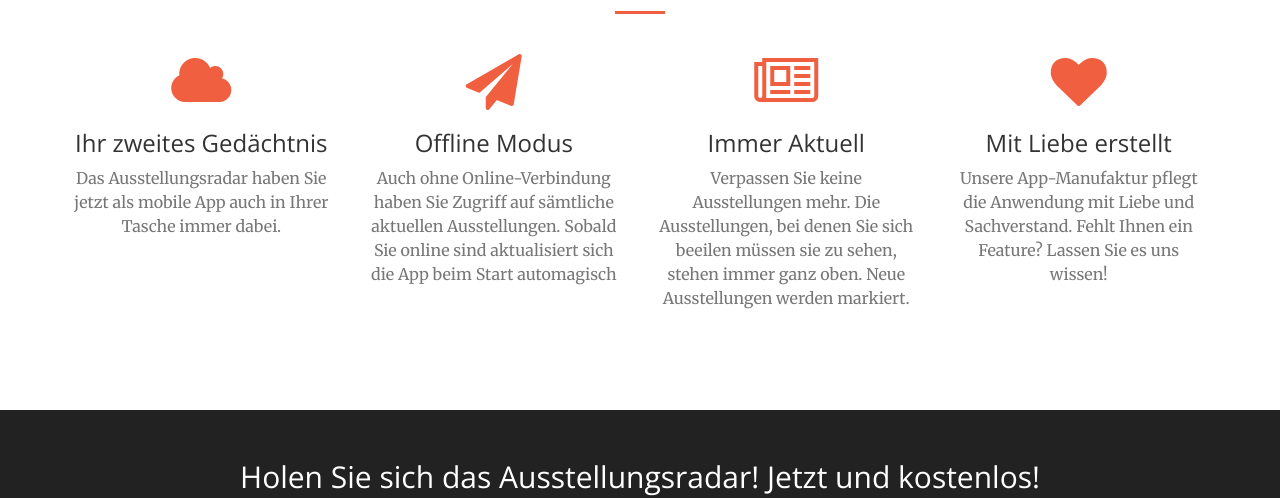
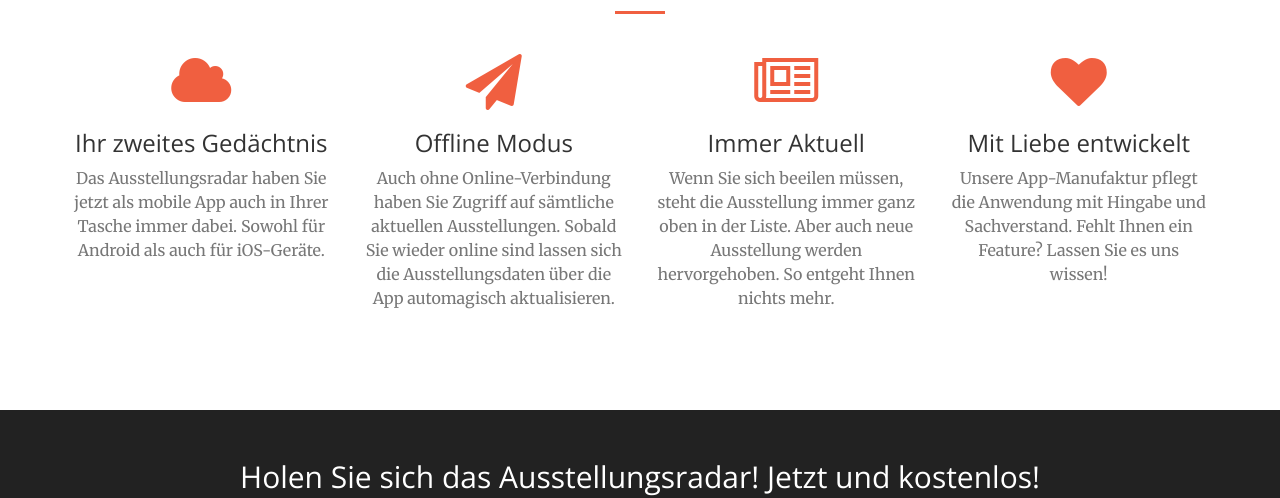
Before and after one commit to rtpietsch/ar-demo, a website: page index.html in a window 1280 px wide. Shown: the part 1380-1878 px from the top of the page. Drawn offline with nearby package versions, Linux system fonts and the light colour scheme.

Commit message:
Texte überarbeitet

```diff
--- a/index.html
+++ b/index.html
@@ -74,7 +74,7 @@
 			<h1 id="homeHeading">Verpassen war gestern !</h1>
 			<hr>
 			<p>
-				Mit unseren mobilen App haben wir das Gadget für Sie,
+				Mit unseren mobilen App haben wir genau das Gadget entwickelt,
 				<br>
 				auf das Sie immer gewartet haben!
 			</p>
@@ -118,34 +118,41 @@
 				<div class="service-box">
 					<i class="fa fa-4x fa-cloud text-primary sr-icons"></i>
 					<h3>Ihr zweites Gedächtnis</h3>
-					<p class="text-muted">Das Ausstellungsradar haben Sie jetzt als mobile App auch in Ihrer Tasche immer dabei.</p>
+					<p class="text-muted">
+						Das Ausstellungsradar haben Sie jetzt als mobile App auch in Ihrer Tasche immer dabei.
+						Sowohl für Android als auch für iOS-Geräte.
+					</p>
 				</div>
 			</div>
 			<div class="col-lg-3 col-md-6 text-center">
 				<div class="service-box">
 					<i class="fa fa-4x fa-paper-plane text-primary sr-icons"></i>
 					<h3>Offline Modus</h3>
-					<p class="text-muted">Auch ohne Online-Verbindung haben Sie Zugriff auf sämtliche aktuellen Ausstellungen.
-						Sobald Sie online sind aktualisiert sich die App beim Start automagisch</p>
+					<p class="text-muted">
+						Auch ohne Online-Verbindung haben Sie Zugriff auf sämtliche aktuellen Ausstellungen.
+						Sobald Sie wieder online sind lassen sich die Ausstellungsdaten über die App automagisch aktualisieren.</p>
 				</div>
 			</div>
 			<div class="col-lg-3 col-md-6 text-center">
 				<div class="service-box">
 					<i class="fa fa-4x fa-newspaper-o text-primary sr-icons"></i>
 					<h3>Immer Aktuell</h3>
-					<p class="text-muted">Verpassen Sie keine Ausstellungen mehr.
-						Die Ausstellungen, bei denen Sie sich beeilen müssen sie zu sehen, stehen immer ganz oben.
-						Neue Ausstellungen werden markiert.</p>
+					<p class="text-muted">
+						Wenn Sie sich beeilen müssen, steht die Ausstellung immer ganz oben in der Liste.
+						Aber auch neue Ausstellung werden hervorgehoben.
+						So entgeht Ihnen nichts mehr.
+					</p>
 				</div>
 			</div>
 			<div class="col-lg-3 col-md-6 text-center">
 				<div class="service-box">
 					<i class="fa fa-4x fa-heart text-primary sr-icons"></i>
-					<h3>Mit Liebe erstellt</h3>
+					<h3>Mit Liebe entwickelt</h3>
 					<p class="text-muted">
-						Unsere App-Manufaktur pflegt die Anwendung mit Liebe und Sachverstand.
+						Unsere App-Manufaktur pflegt die Anwendung mit Hingabe und Sachverstand.
 						Fehlt Ihnen ein Feature?
-						Lassen Sie es uns wissen!</p>
+						Lassen Sie es uns wissen!
+					</p>
 				</div>
 			</div>
 		</div>
@@ -277,12 +284,10 @@
 				<p>
 					Sie sind begeistert?
 					Sie konnten gute Erfahrung mit unser App machen?
-				</p>
-				<p>
+					<br>
 					Oder Ihnen fehlt ein Feature?
 					Sie haben ein Problem mit der App?
-				</p>
-				<p>
+					<br>
 					Lassen Sie es uns wissen!
 				</p>
 			</div>
```
